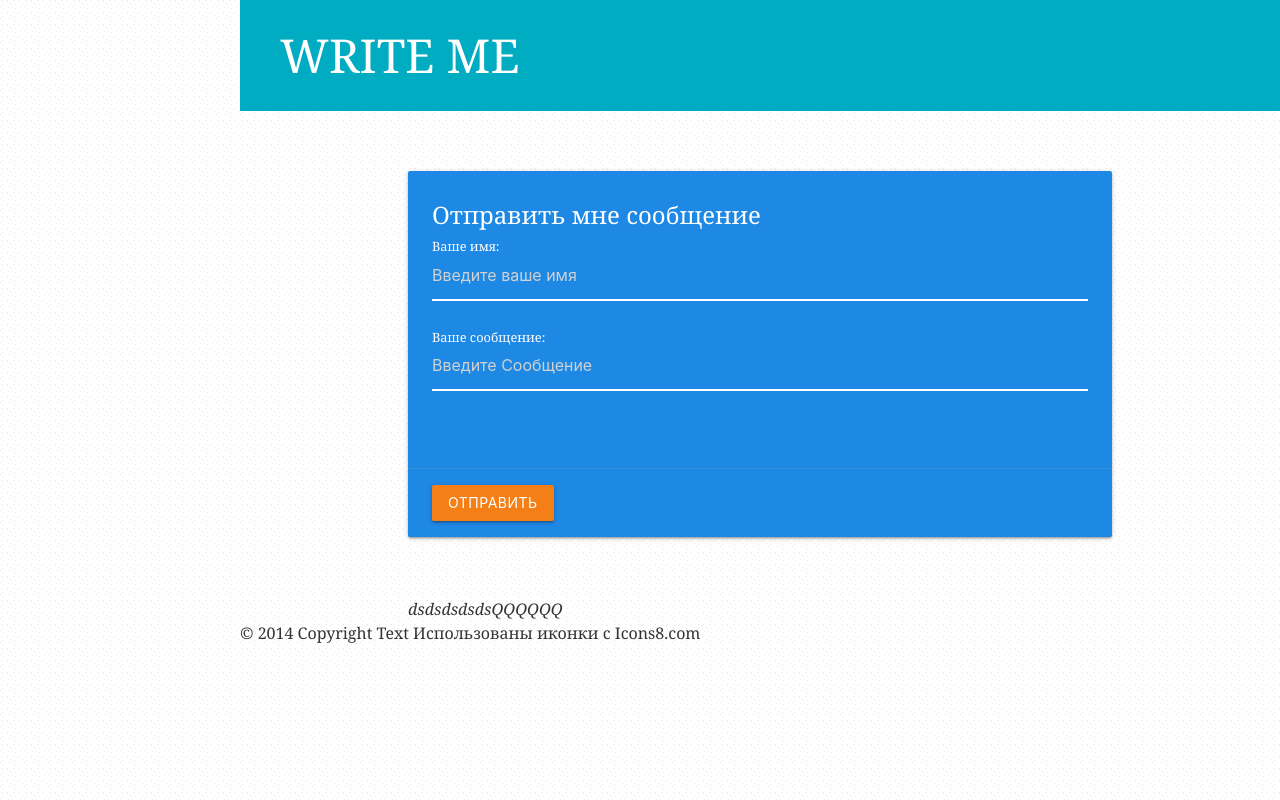
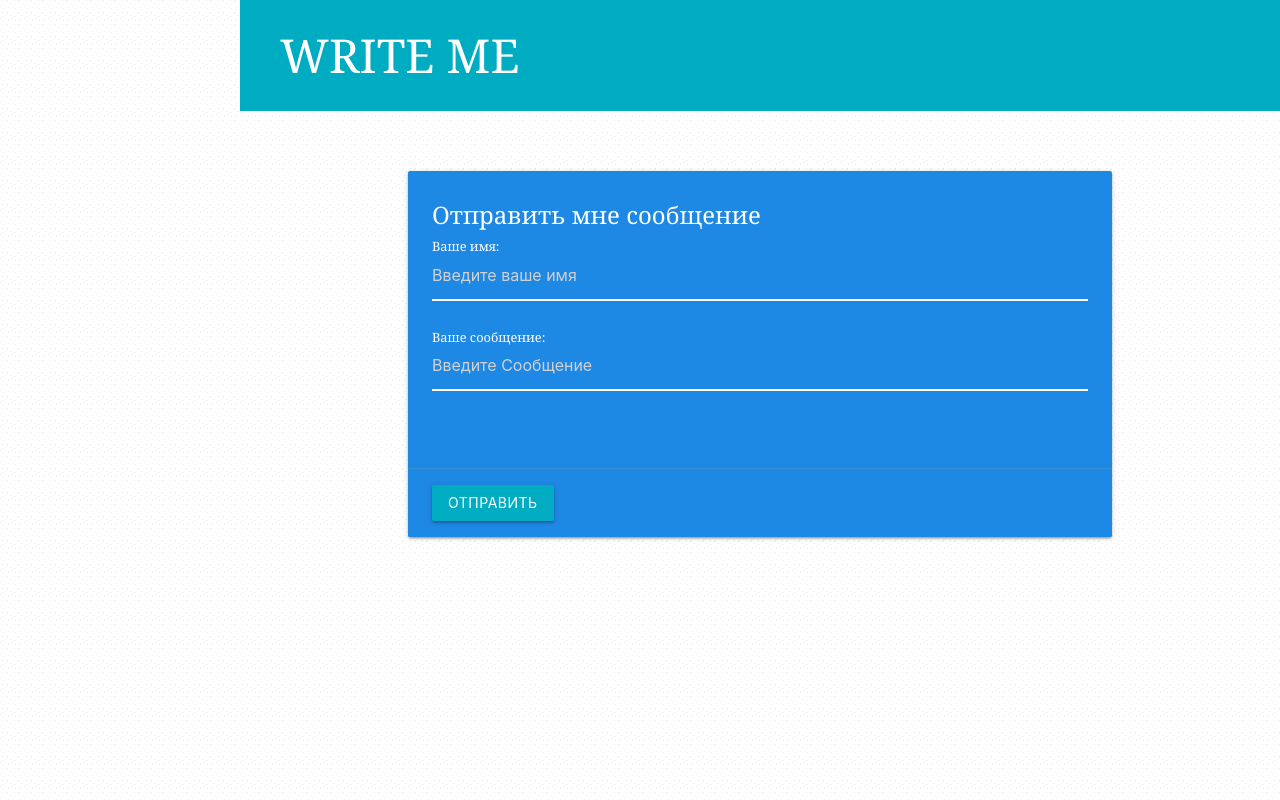
Before and after one commit to illusionoff/portfolio, a React (Create React App) app in the folder client/: page / in a window 1280 px wide. Shown: the part 7411-8211 px from the top of the page. Built offline with nearby package versions, Linux system fonts and the light colour scheme.

Commit message:
test for SSH homemoneycal

```diff
--- a/client/src/App.js
+++ b/client/src/App.js
@@ -58,9 +58,6 @@ function App() {
 
         <section id="WriteMe" className="full-height">
           <WriteMe />
-          <div className="myfooter">
-            © 2014 Copyright Text Использованы иконки с Icons8.com
-            </div>
         </section >
 
         {/* </Router> */}
--- a/client/src/components/WriteMe.js
+++ b/client/src/components/WriteMe.js
@@ -85,7 +85,8 @@ export const WriteMe = () => {
                         </div>
                         <div className="card-action">
                             <button
-                                className="btn yellow darken-4"
+                                // className="btn yellow darken-4"
+                                className="btn cyan darken-1"
                                 onClick={writeMeHandler}
                                 disabled={loading}
                             >
@@ -93,7 +94,6 @@ export const WriteMe = () => {
                             </button>
                         </div>
                     </div>
-                    <i className="test" >dsdsdsdsdsQQQQQQ</i>
 
                     {/* <footer class="page-footer">
                         <div class="container">
```
